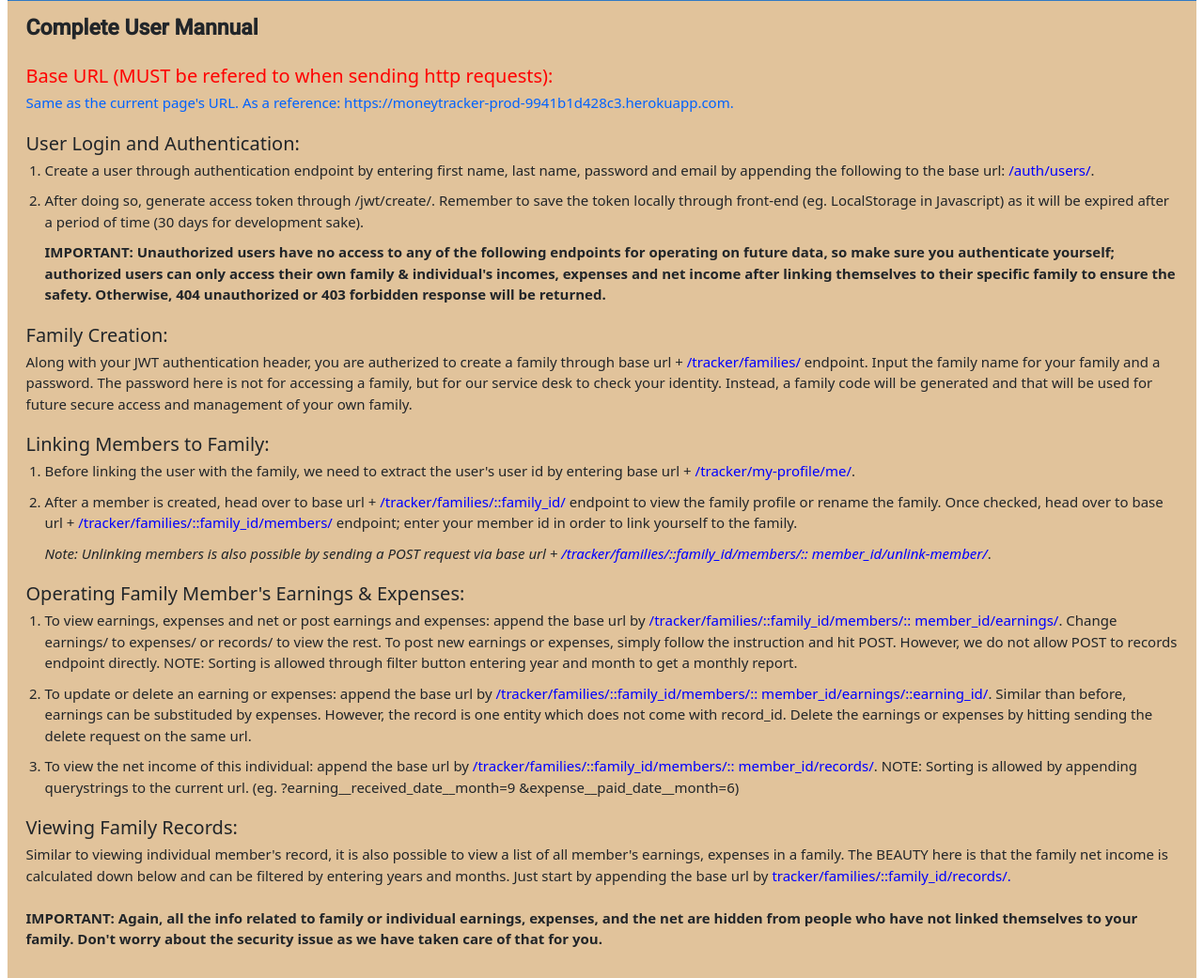
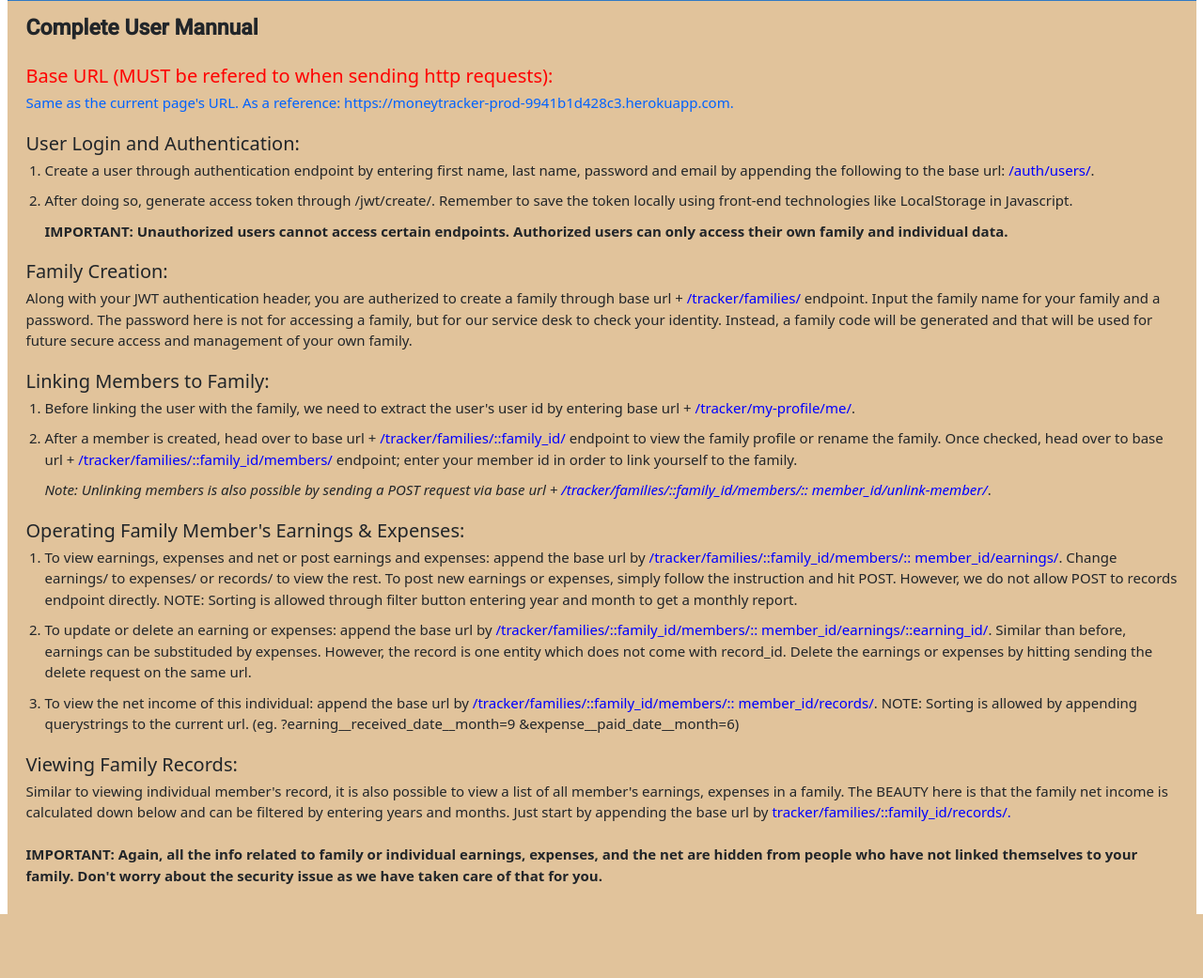
Before and after one commit to Owen200402/FamilyMoneyTracker, a Django app: page / in a window 1280 px wide. Shown: the part 799-1840 px from the top of the page at 94% size. After the commit the page ends 1772 px from the top, so only its background shows below. Run offline with Django 4.2, Linux system fonts and the light colour scheme; some libraries are stand-ins or nearby versions; some web fonts are replaced.

Commit message:
HTML changes

```diff
--- a/core/templates/core/index.html
+++ b/core/templates/core/index.html
@@ -117,20 +117,15 @@
             <li>
               <p>
                 After doing so, generate access token through /jwt/create/.
-                Remember to save the token locally through front-end (eg.
-                LocalStorage in Javascript) as it will be expired after a period
-                of time (30 days for development sake).
+                Remember to save the token locally using front-end technologies
+                like LocalStorage in Javascript.
               </p>
             </li>
             <p>
               <b
-                >IMPORTANT: Unauthorized users have no access to any of the
-                following endpoints for operating on future data, so make sure
-                you authenticate yourself; authorized users can only access
-                their own family & individual's incomes, expenses and net income
-                after linking themselves to their specific family to ensure the
-                safety. Otherwise, 404 unauthorized or 403 forbidden response
-                will be returned.</b
+                >IMPORTANT: Unauthorized users cannot access certain endpoints.
+                Authorized users can only access their own family and individual
+                data.</b
               >
               <br />
             </p>
@@ -194,9 +189,9 @@
                 <a class="link--secondary"
                   >/tracker/families/::family_id/members/::
                   member_id/earnings/</a
-                >. Change earnings/ to expenses/ or records/ to view the rest. To
-                post new earnings or expenses, simply follow the instruction and
-                hit POST. However, we do not allow POST to records endpoint
+                >. Change earnings/ to expenses/ or records/ to view the rest.
+                To post new earnings or expenses, simply follow the instruction
+                and hit POST. However, we do not allow POST to records endpoint
                 directly. NOTE: Sorting is allowed through filter button
                 entering year and month to get a monthly report.
               </p>
@@ -210,8 +205,8 @@
                   member_id/earnings/::earning_id/</a
                 >. Similar than before, earnings can be substituded by expenses.
                 However, the record is one entity which does not come with
-                record_id. Delete the earnings or expenses by hitting sending the
-                delete request on the same url.
+                record_id. Delete the earnings or expenses by hitting sending
+                the delete request on the same url.
               </p>
             </li>
             <li>
@@ -243,9 +238,9 @@
             <br />
             <b>
               IMPORTANT: Again, all the info related to family or individual
-              earnings, expenses, and the net are hidden from people who have not
-              linked themselves to your family. Don't worry about the security
-              issue as we have taken care of that for you.
+              earnings, expenses, and the net are hidden from people who have
+              not linked themselves to your family. Don't worry about the
+              security issue as we have taken care of that for you.
             </b>
           </p>
         </div>
```
Also changed, not shown: README.md.
